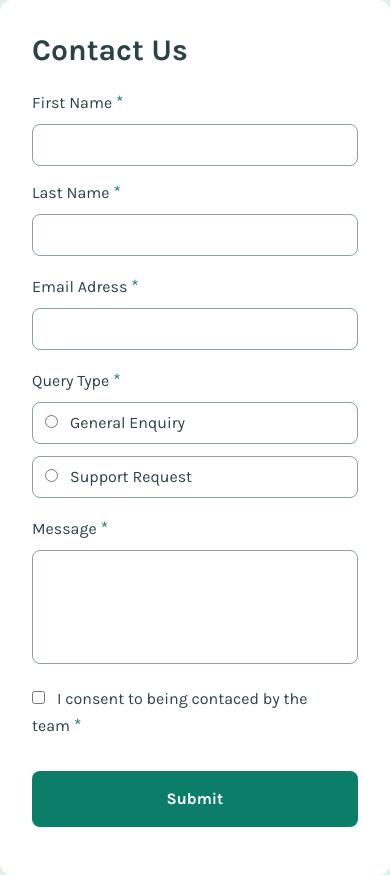
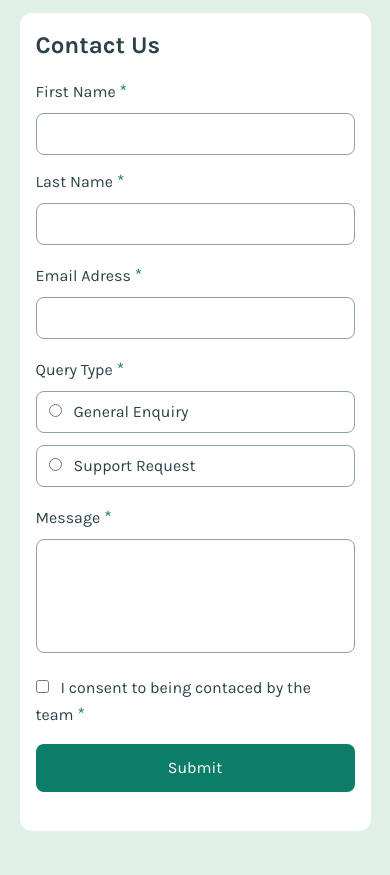
Before and after one commit to parisaMontakhab/contact-form, a React (Vite) app: page / in a window 390 px wide. After the commit the page ends 844 px from the top, so only its background shows below. Built offline with nearby package versions, Linux system fonts and the light colour scheme.

Commit message:
feat: add responsive

```diff
--- a/src/App.css
+++ b/src/App.css
@@ -1,3 +1,14 @@
+body,html{
+    overflow-y: hidden;
+}
+* {
+    margin: 0;
+    padding: 0;
+    box-sizing: border-box;
+  }
+
+
+
 .main-div {
   min-height: 100vh;
   display: flex;
@@ -11,6 +22,10 @@
   width: 100%;
   max-width: 42rem;
   padding: 2rem;
+  margin: 0 auto;
+  box-sizing: border-box;
+
+
 }
 
 .title-form {
@@ -98,6 +113,7 @@
 
 .submitbtn-form {
   width: 100%;
+  margin-top: 1rem;
   background-color: hsl(169 82% 27%);
   padding: 1rem /* 16px */;
   border-radius: 0.5rem /* 8px */;
@@ -106,6 +122,7 @@
   font-weight: 700;
   cursor: pointer;
   transition: opacity 0.3s ease;
+
 }
 
 .submitbtn-form:hover {
@@ -165,5 +182,30 @@ input[type="radio"] {
 .radiodiv-form{
     width: 100%;
 }
+.form-contact {
+    width: 90%;
+    max-width: 100%;
+    min-height: 85vh;
+    max-height: 97vh;
+    padding: 1rem;
+
+
+  }
+
+  .title-form{
+  font-size: 1.5rem;
+  line-height: 2rem;
+  font-family: Karla, sans-serif;
+  font-weight: 700;
+  margin-bottom: 1rem;
+  }
+
+  .submitbtn-form{
+   margin-top: 0%;
+   margin-bottom: 2rem;
+    padding: 0.75rem;
+    font-weight: 500;
+
+  }
 
 }
--- a/src/App.jsx
+++ b/src/App.jsx
@@ -64,7 +64,7 @@ export default function App() {
           <textarea className="textarea-form" id="message"></textarea>
         </div>
 
-        <div className="mb-8">
+        <div className="mb-4">
           <input type="checkbox" />
           <span className="spantext-form">
             I consent to being contaced by the team
```
